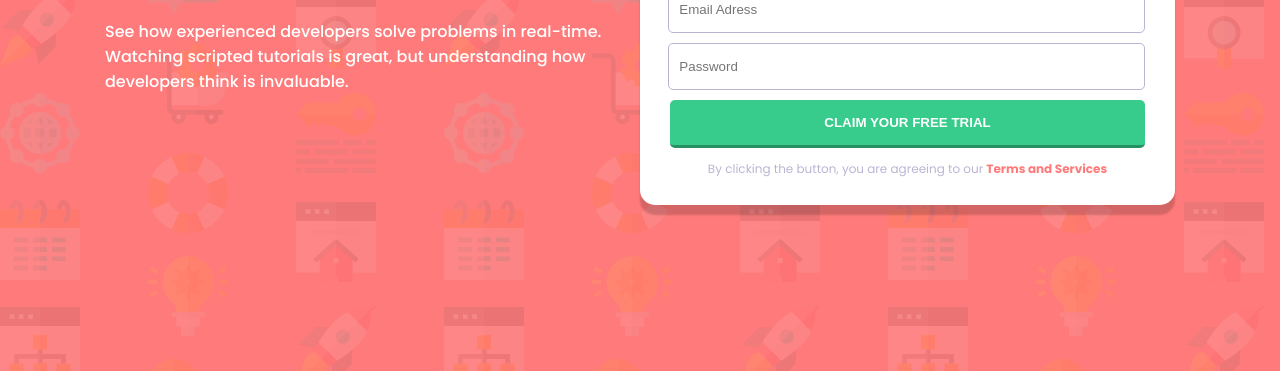
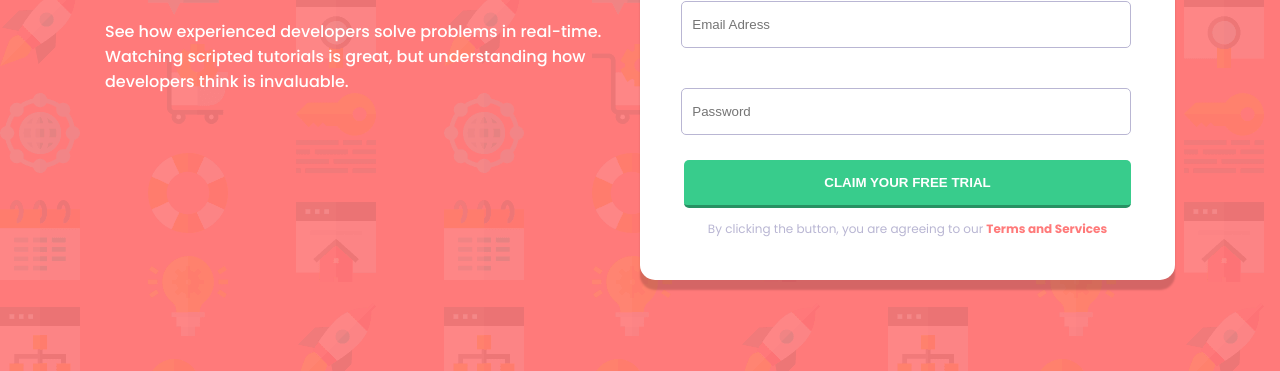
Before and after one commit to lmpko/frontendmentor-intro-component-with-signup-form-master, a React app: page / in a window 1280 px wide. Shown: the part 429-800 px from the top of the page. Built offline with nearby package versions, Linux system fonts and the light colour scheme.

Commit message:
form label margins added

```diff
--- a/app.css
+++ b/app.css
@@ -143,6 +143,10 @@ label span{
         align-items: center;
     }
 
+    form{
+        padding: 1.875rem;
+    }
+
     .form-section{
         width: 33.4375rem;
     }
@@ -162,5 +166,7 @@ label span{
 
     label{
         margin-right: 6%;
+        margin-top: .9375rem;
+        margin-bottom: .9375rem;
     }
 }
```
